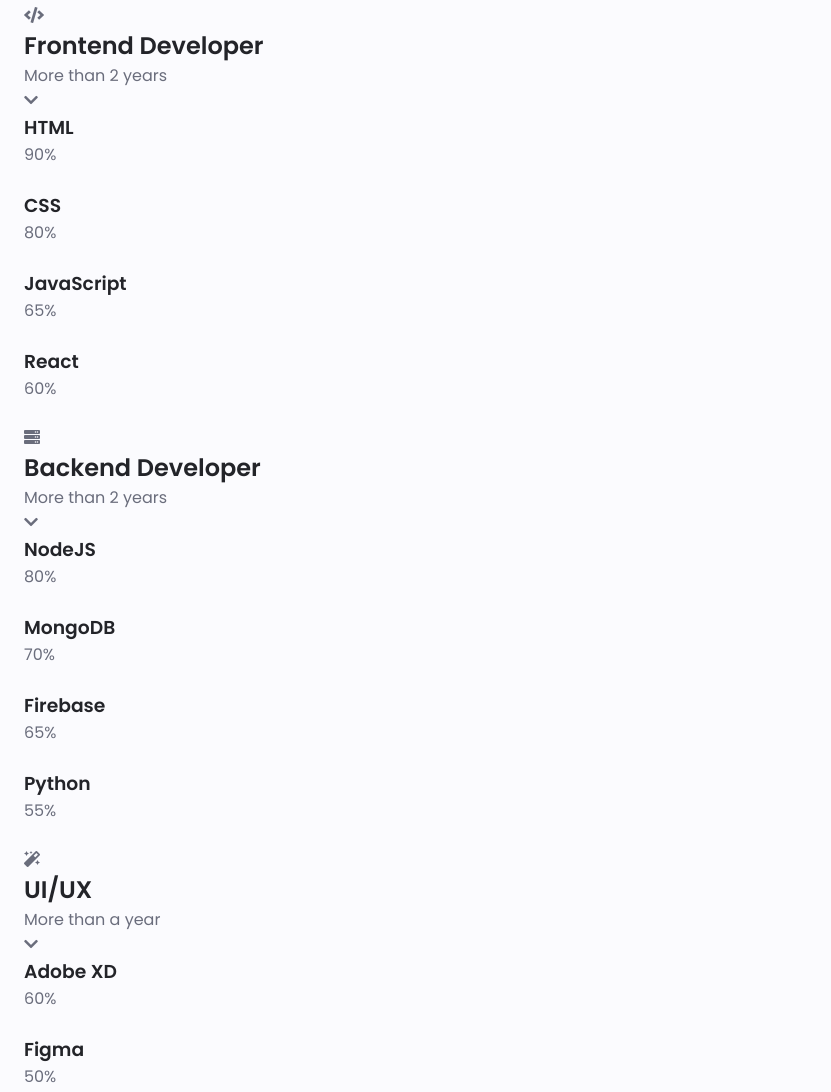
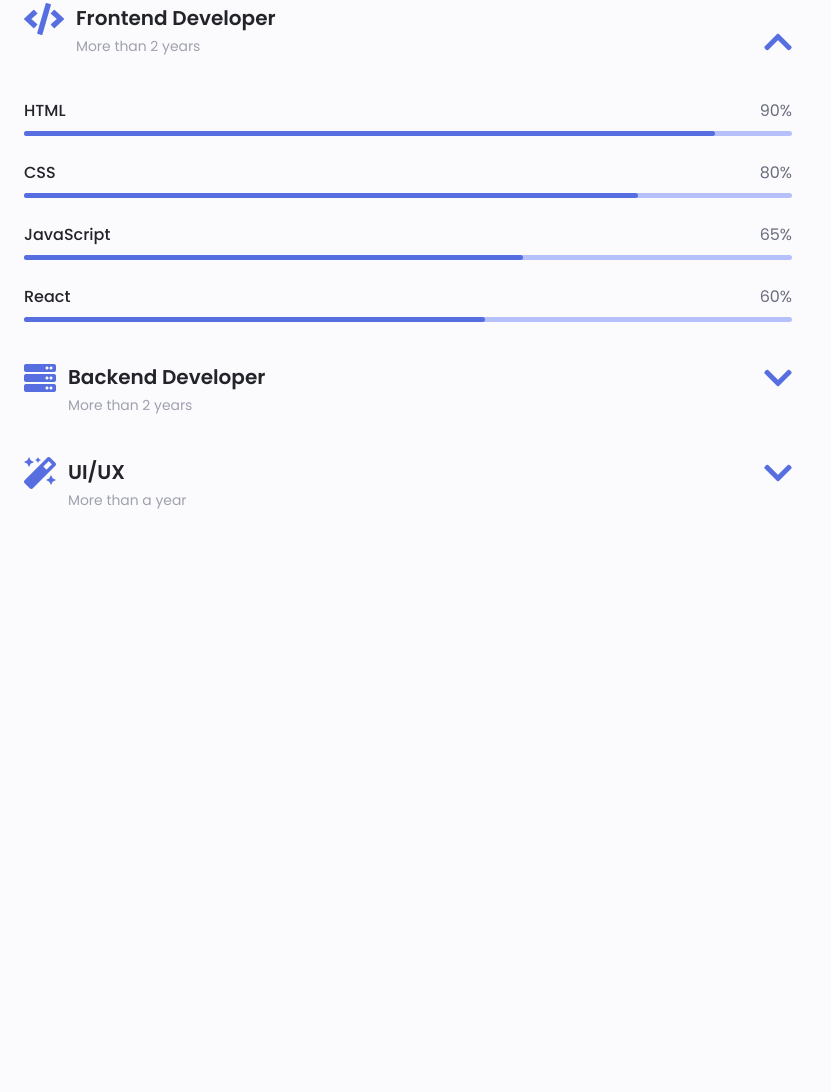
Before and after one commit to ayushranjan6456/mySite, a plain HTML site: page index.html in a window 1280 px wide. Shown: the part 1415-2507 px from the top of the page, without its empty margins (0-831 px from the left). Drawn offline with Linux system fonts and the light colour scheme.

Commit message:
Skills CSS completed

```diff
--- a/assets/css/styles.css
+++ b/assets/css/styles.css
@@ -439,9 +439,135 @@ img {
   justify-content: center;
 }
 
+/*==================== SKILLS ====================*/
+.skills__container{
+  row-gap: 0;
+}
 
-/*==================== SKILLS ====================*/
+.skills__header{
+  display: flex;
+  justify-content: center;
+  margin-bottom: var(--mb-2-5);
+  cursor: pointer;
+}
 
+.skills__icon,
+.skills__arrow{
+  font-size: 2rem;
+  color: var(--first-color);
+}
+
+.skills__icon{
+  margin-right: var(--mb-0-75);
+}
+
+.skills__title{
+  font-size: var(--h3-font-size);
+}
+
+.skills__subtitle{
+  font-size: var(--small-font-size);
+  color: var(--text-color-light);
+}
+
+.skills__arrow{
+  margin-left: auto;
+  transition: 0.4s;
+  -webkit-transition: 0.4s;
+  -moz-transition: 0.4s;
+  -ms-transition: 0.4s;
+  -o-transition: 0.4s;
+}
+.skills__titles{
+  display: flex;
+  justify-content: space-between;
+  margin-bottom: var(--mb-0-5);
+}
+
+.skills__name{
+  font-size: var(--normal-font-size);
+  font-weight: var(--font-medium);
+}
+
+.skills__bar,
+.skills__percentage{
+  height:5px;
+  border-radius: 0.25rem;
+  -webkit-border-radius: 0.25rem;
+  -moz-border-radius: 0.25rem;
+  -ms-border-radius: 0.25rem;
+  -o-border-radius: 0.25rem;
+}
+
+.skills__bar{
+  background-color: var(--first-color-lighter);
+}
+
+.skills__percentage{
+  display: block;
+  background-color: var(--first-color);
+}
+
+.skills__html{
+  width: 90%;
+}
+
+.skills__css{
+  width: 80%;
+}
+
+.skills__js{
+  width: 65%;
+}
+
+.skills__react{
+  width: 60%;
+}
+
+.skills__node{
+  width: 80%;
+}
+
+.skills__mongo{
+  width: 70%;
+}
+
+.skills__firebase{
+  width: 65%;
+}
+
+.skills__python{
+  width: 50%;
+}
+
+.skills__xd{
+  width: 60%;
+}
+
+.skills__figma{
+  width: 50%;
+}
+
+.skills__photoshop{
+  width: 40%;
+}
+
+.skills__close .skills__list{
+  display: none;
+}
+
+.skills__open .skills__list{
+  display: grid;
+  margin-bottom: var(--mb-2-5);
+}
+
+.skills__open .skills__arrow{
+  transform: rotate(180deg);
+  -webkit-transform: rotate(180deg);
+  -moz-transform: rotate(180deg);
+  -ms-transform: rotate(180deg);
+  -o-transform: rotate(180deg);
+}
 /*==================== QUALIFICATION ====================*/
 
 /*==================== SERVICES ====================*/
--- a/assets/js/main.js
+++ b/assets/js/main.js
@@ -30,7 +30,22 @@ navLink.forEach(item => item.addEventListener('click', hideMenu))
 
 
 /*==================== ACCORDION SKILLS ====================*/
+const skillsContent = document.querySelectorAll('.skills__content'),
+      skillsHeader = document.querySelectorAll('.skills__header');
 
+function toggleSkills() {
+  let classes = this.parentNode.className;
+
+  for(i=0; i<skillsContent.length; i++)
+    skillsContent[i].className='skills__content skills__close'
+
+  if(classes === 'skills__content skills__close'){
+    this.parentNode.className='skills__content skills__open'
+  }
+}
+skillsHeader.forEach(element => {
+  element.addEventListener('click', toggleSkills)
+});
 
 /*==================== QUALIFICATION TABS ====================*/
 
--- a/index.html
+++ b/index.html
@@ -186,18 +186,18 @@
                 <div class="skills__container container grid">
                     <div>
                         <!--Skill1-->
-                        <div class="skills__content">
+                        <div class="skills__content skills__open">
                             <div class="skills__header">
-                                <i class="fas fa-code"></i>
+                                <i class="fas fa-code skills__icon"></i>
                                 <div>
                                     <h1 class="skills__title">Frontend Developer</h1>
                                     <span class="skills__subtitle">More than 2 years</span>
                                 </div>
-                                <i class="fas fa-chevron-down"></i>
+                                <i class="fas fa-chevron-down skills__arrow"></i>
                             </div>
                             <div class="skills__list grid">
                                 <div class="skills__data">
-                                    <div class="skills__title">
+                                    <div class="skills__titles">
                                         <h3 class="skills__name">HTML</h3>
                                         <span class="skills__number">90%</span>
                                     </div>
@@ -206,7 +206,7 @@
                                     </div>
                                 </div>
                                 <div class="skills__data">
-                                    <div class="skills__title">
+                                    <div class="skills__titles">
                                         <h3 class="skills__name">CSS</h3>
                                         <span class="skills__number">80%</span>
                                     </div>
@@ -215,7 +215,7 @@
                                     </div>
                                 </div>
                                 <div class="skills__data">
-                                    <div class="skills__title">
+                                    <div class="skills__titles">
                                         <h3 class="skills__name">JavaScript</h3>
                                         <span class="skills__number">65%</span>
                                     </div>
@@ -224,7 +224,7 @@
                                     </div>
                                 </div>
                                 <div class="skills__data">
-                                    <div class="skills__title">
+                                    <div class="skills__titles">
                                         <h3 class="skills__name">React</h3>
                                         <span class="skills__number">60%</span>
                                     </div>
@@ -237,18 +237,18 @@
                     </div>
                     <div>
                         <!--Skill2-->
-                        <div class="skills__content">
+                        <div class="skills__content skills__close">
                             <div class="skills__header">
-                                <i class="fas fa-server"></i>
+                                <i class="fas fa-server skills__icon"></i>
                                 <div>
                                     <h1 class="skills__title">Backend Developer</h1>
                                     <span class="skills__subtitle">More than 2 years</span>
                                 </div>
-                                <i class="fas fa-chevron-down"></i>
+                                <i class="fas fa-chevron-down skills__arrow"></i>
                             </div>
                             <div class="skills__list grid">
                                 <div class="skills__data">
-                                    <div class="skills__title">
+                                    <div class="skills__titles">
                                         <h3 class="skills__name">NodeJS</h3>
                                         <span class="skills__number">80%</span>
                                     </div>
@@ -257,7 +257,7 @@
                                     </div>
                                 </div>
                                 <div class="skills__data">
-                                    <div class="skills__title">
+                                    <div class="skills__titles">
                                         <h3 class="skills__name">MongoDB</h3>
                                         <span class="skills__number">70%</span>
                                     </div>
@@ -266,7 +266,7 @@
                                     </div>
                                 </div>
                                 <div class="skills__data">
-                                    <div class="skills__title">
+                                    <div class="skills__titles">
                                         <h3 class="skills__name">Firebase</h3>
                                         <span class="skills__number">65%</span>
                                     </div>
@@ -275,7 +275,7 @@
                                     </div>
                                 </div>
                                 <div class="skills__data">
-                                    <div class="skills__title">
+                                    <div class="skills__titles">
                                         <h3 class="skills__name">Python</h3>
                                         <span class="skills__number">55%</span>
                                     </div>
@@ -286,21 +286,20 @@
                             </div>
                         </div>
                     </div>
-
                     <div>
                         <!--Skill3-->
-                        <div class="skills__content">
+                        <div class="skills__content skills__close">
                             <div class="skills__header">
-                                <i class="fas fa-magic"></i>
+                                <i class="fas fa-magic skills__icon"></i>
                                 <div>
                                     <h1 class="skills__title">UI/UX</h1>
                                     <span class="skills__subtitle">More than a year</span>
                                 </div>
-                                <i class="fas fa-chevron-down"></i>
+                                <i class="fas fa-chevron-down skills__arrow"></i>
                             </div>
                             <div class="skills__list grid">
                                 <div class="skills__data">
-                                    <div class="skills__title">
+                                    <div class="skills__titles">
                                         <h3 class="skills__name">Adobe XD</h3>
                                         <span class="skills__number">60%</span>
                                     </div>
@@ -309,7 +308,7 @@
                                     </div>
                                 </div>
                                 <div class="skills__data">
-                                    <div class="skills__title">
+                                    <div class="skills__titles">
                                         <h3 class="skills__name">Figma</h3>
                                         <span class="skills__number">50%</span>
                                     </div>
@@ -318,7 +317,7 @@
                                     </div>
                                 </div>
                                 <div class="skills__data">
-                                    <div class="skills__title">
+                                    <div class="skills__titles">
                                         <h3 class="skills__name">Photoshop</h3>
                                         <span class="skills__number">40%</span>
                                     </div>
```
